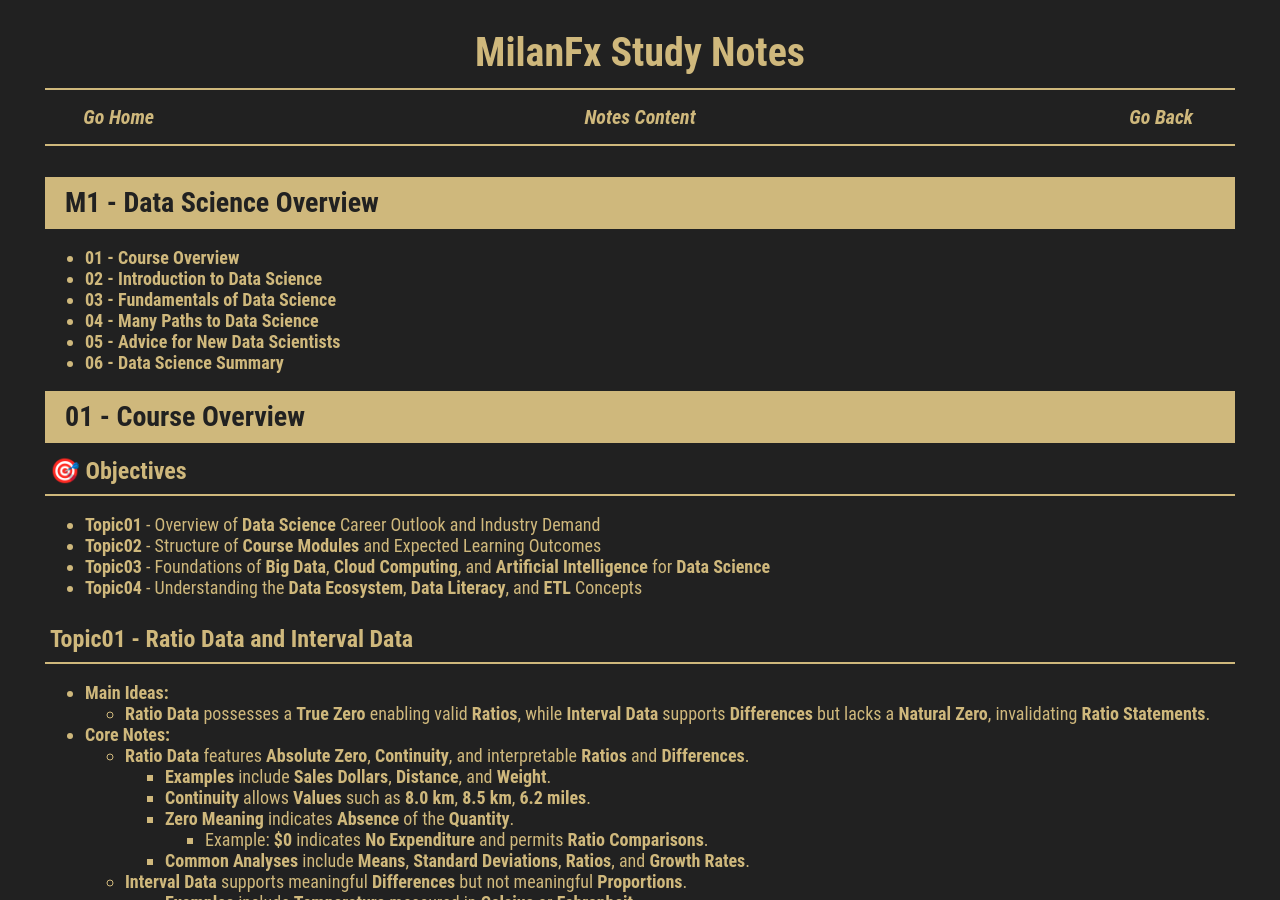
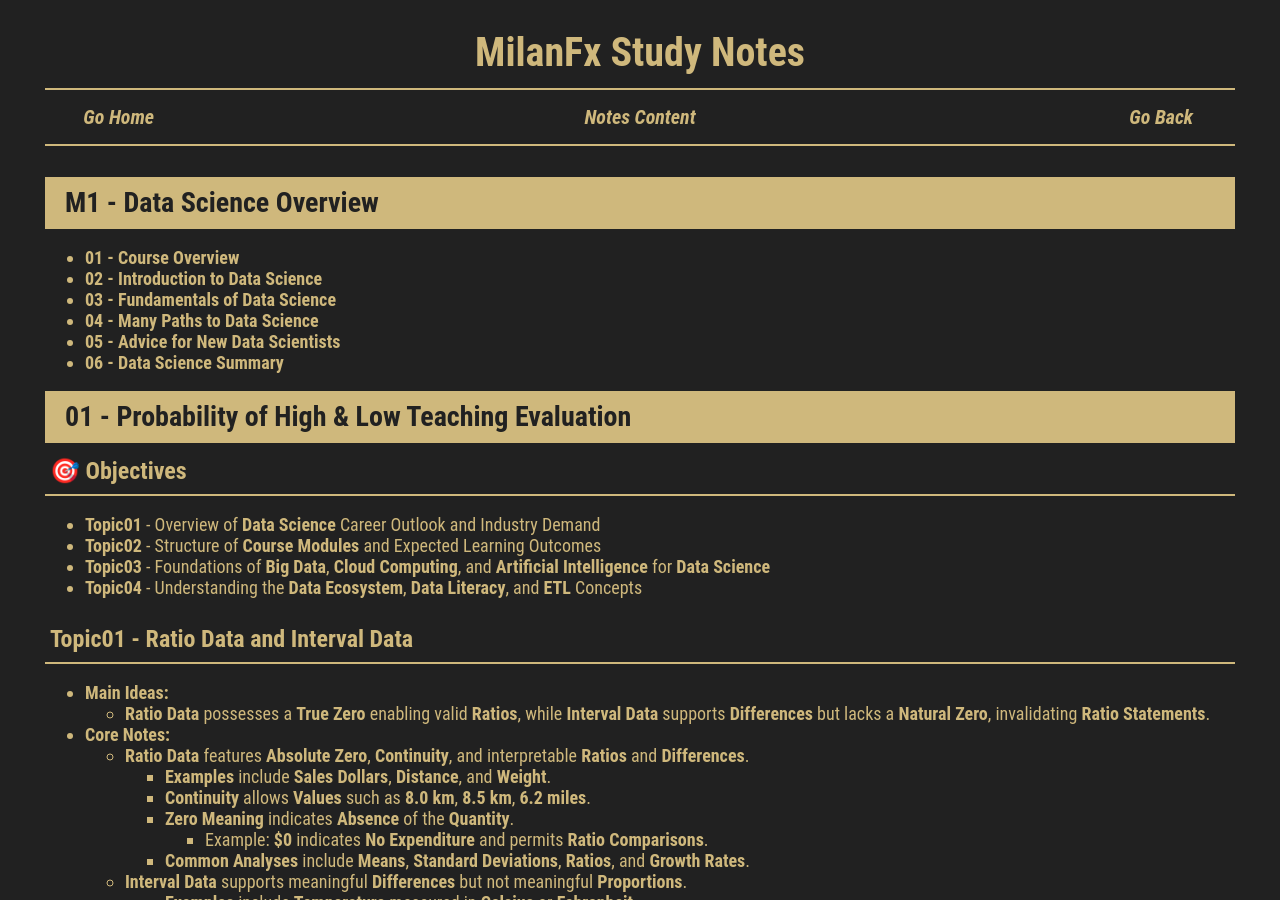
Before and after one commit to milanfx/milanfx.github.io, a Jekyll site: the page built from test.md, in a window 1280 px wide and 900 px high. Built offline with Jekyll 4.4.1, drawn with Linux system fonts in a browser that asks for light colours; our own code applies the rules of GitHub Pages for plain Markdown files.

Commit message:
Update test.md

```diff
--- a/test.md
+++ b/test.md
@@ -12,7 +12,7 @@ permalink: /DS01M01/
 - **05 - Advice for New Data Scientists**
 - **06 - Data Science Summary**
 
-## 01 - Course Overview
+## 01 - Probability of High & Low Teaching Evaluation
 
 ### 🎯 Objectives
 
```
